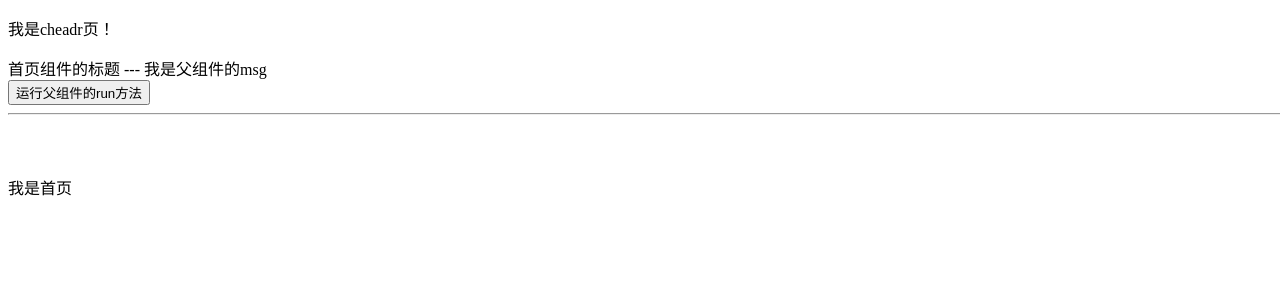
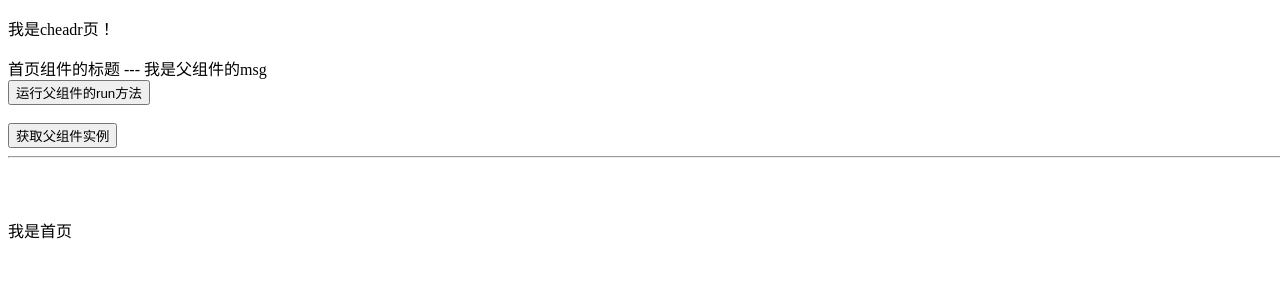
Before and after one commit to yhyancy/Angularbili20200321, an Angular app: page / in a window 1280 px wide. Shown: the top 300 px of the page. Built offline with nearby package versions, Linux system fonts and the light colour scheme.

Commit message:
获取父组件整个实例

```diff
--- a/src/app/components/cheader/cheader.component.html
+++ b/src/app/components/cheader/cheader.component.html
@@ -2,3 +2,6 @@
 {{ title1 }} --- {{ msg }}
 <br>
 <button (click)="getParentRun()">运行父组件的run方法</button>
+<br>
+<br>
+<button (click)="getParentHome()">获取父组件实例</button>
--- a/src/app/components/cheader/cheader.component.ts
+++ b/src/app/components/cheader/cheader.component.ts
@@ -10,6 +10,8 @@ export class CheaderComponent implements OnInit {
   @Input() title1:any
   @Input() msg:any
   @Input() run:any
+  @Input() home:any
+
   constructor() { }
 
   ngOnInit() {
@@ -19,4 +21,7 @@ export class CheaderComponent implements OnInit {
     this.run()
   }
 
+  getParentHome(){
+    alert(this.home.msg)
+  }
 }
--- a/src/app/components/fhome/fhome.component.html
+++ b/src/app/components/fhome/fhome.component.html
@@ -1,4 +1,4 @@
-<app-cheader [title1]="title" [msg]="msg" [run]="run"></app-cheader>
+<app-cheader [title1]="title" [msg]="msg" [run]="run" [home]="this"></app-cheader>
 <hr>
 <br><br>
 <p>我是首页</p>
```
